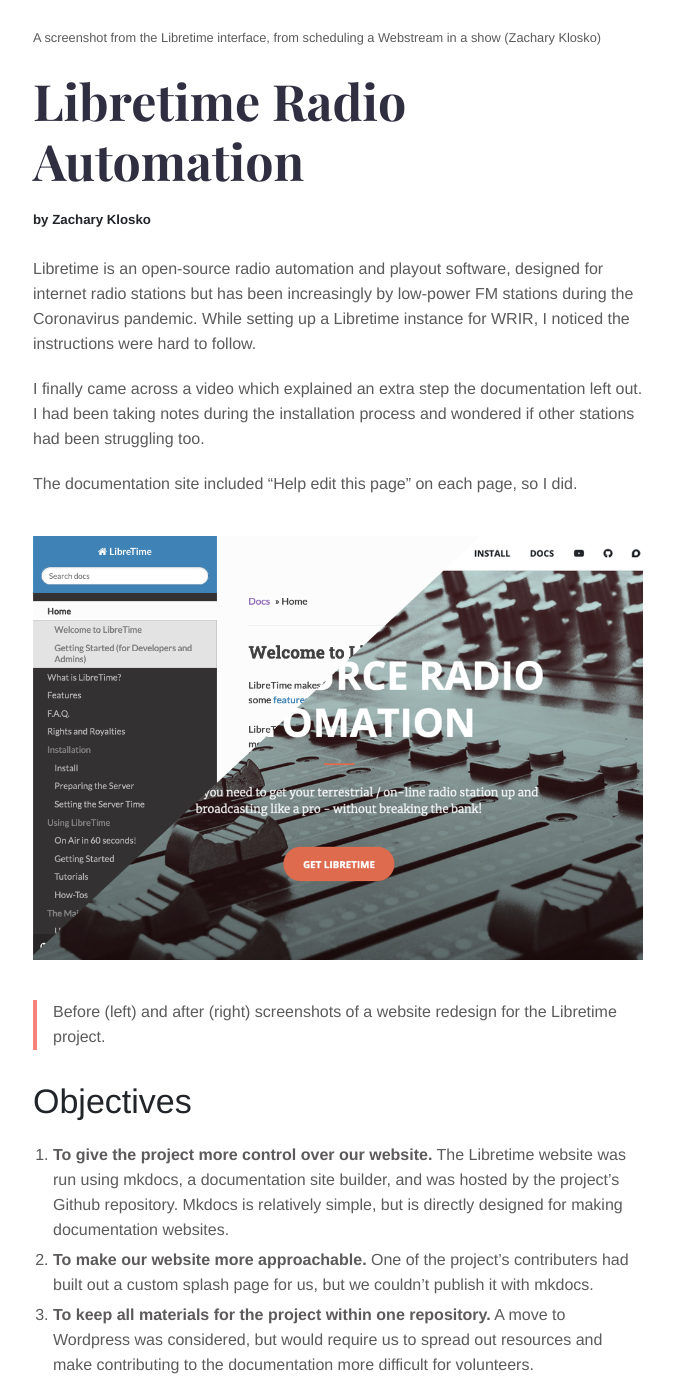
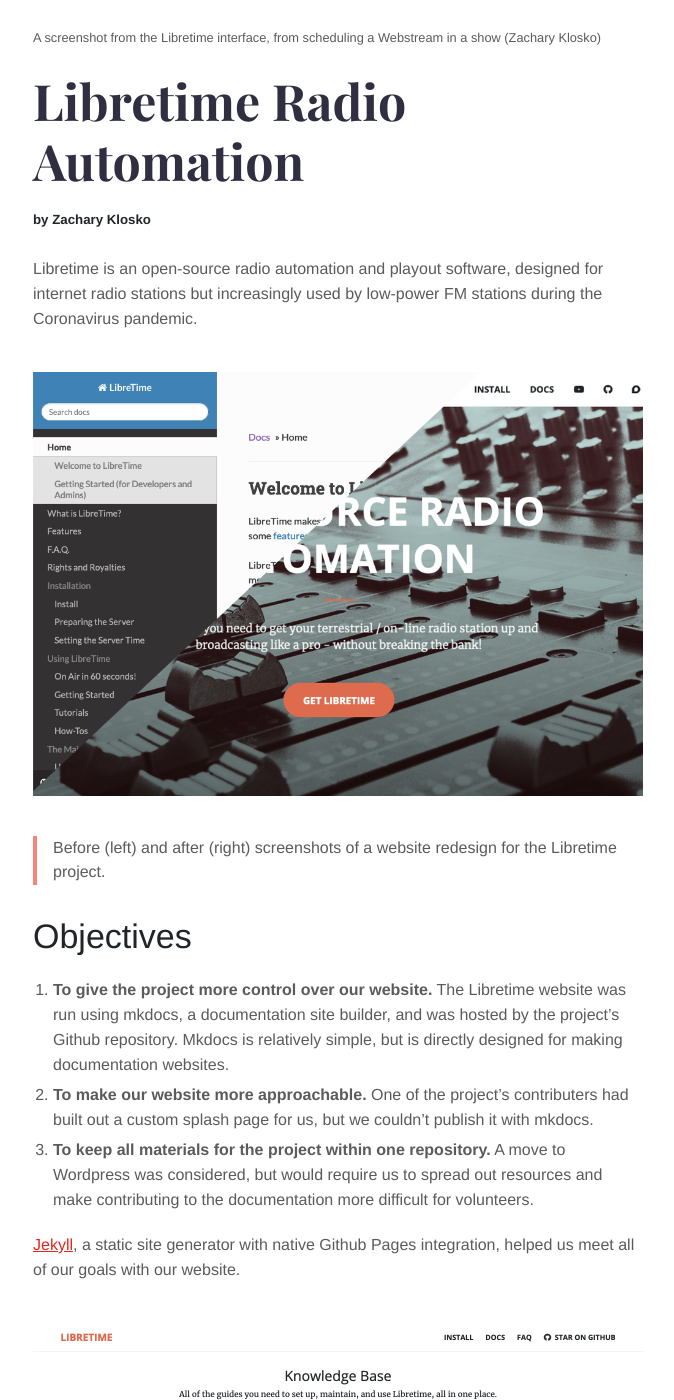
Before and after one commit to zklosko/zklosko.github.io, a Jekyll site: the page built from _posts/2020-04-30-libretime.md, in a window 1280 px wide and 1400 px high, scrolled down 604 px. Shown: the whole window, without its empty margins (142-816 px from the left). Built offline with Jekyll 4.4.1, drawn with Linux system fonts in a browser that asks for light colours; some of the changed text lies outside the part shown.

Commit message:
Adjustments to portfolio pages

```diff
--- a/_posts/2020-04-30-libretime.md
+++ b/_posts/2020-04-30-libretime.md
@@ -8,17 +8,7 @@ caption: A screenshot from the Libretime interface, from scheduling a Webstream
 excerpt: A platform is sometimes only as good as its user guide. I aimed to improve that for the Libretime Project.
 ---
 
-Libretime is an open-source radio automation and playout software, designed for internet radio
-stations but has been increasingly by low-power FM stations during the Coronavirus pandemic.
-While setting up a Libretime instance for WRIR, I noticed the instructions were hard to follow.
-
-<!--more-->
-
-I finally came across a video which explained an extra step the documentation left out.
-I had been taking notes during the installation process and wondered if other stations had
-been struggling too.
-
-The documentation site included "Help edit this page" on each page, so I did.
+Libretime is an open-source radio automation and playout software, designed for internet radio stations but increasingly used by low-power FM stations during the Coronavirus pandemic.
 
 ![](/images/libretime-header.png)
 > Before (left) and after (right) screenshots of a website redesign for the Libretime project.
@@ -29,17 +19,16 @@ The documentation site included "Help edit this page" on each page, so I did.
 2. **To make our website more approachable.** One of the project's contributers had built out a custom splash page for us, but we couldn't publish it with mkdocs.
 3. **To keep all materials for the project within one repository.** A move to Wordpress was considered, but would require us to spread out resources and make contributing to the documentation more difficult for volunteers.
 
-One solution that would take care of all three objectives would be to use [Jekyll](https://www.jekyllrb.com),
-a static site generator that was supported by Github Pages (our repository is hosted by Github).
-
-# Tools
-
-- Jekyll, the static site generator
-- Bootstrap, a flexible theming template using CSS and SASS
-- Github Pages, for free hosting!
+[Jekyll](https://www.jekyllrb.com), a static site generator with native  Github Pages integration, helped us meet all of our goals with our website.
 
 ![](/images/libretime-docs.png)
 > The main documentation page
 
 ![](/images/libretime-article.png)
-> How a documentation article displays
+> Layout and theming for the article pages
+
+# Tools
+
+- Jekyll, the static site generator
+- Bootstrap, a theming framework using CSS and SASS
+- Github Pages, for free hosting!
```
Also changed, not shown: _posts/2019-11-06-chi-alpha.md (+0 -2 lines), _posts/2020-03-22-wrir.md (+3 -6 lines).
